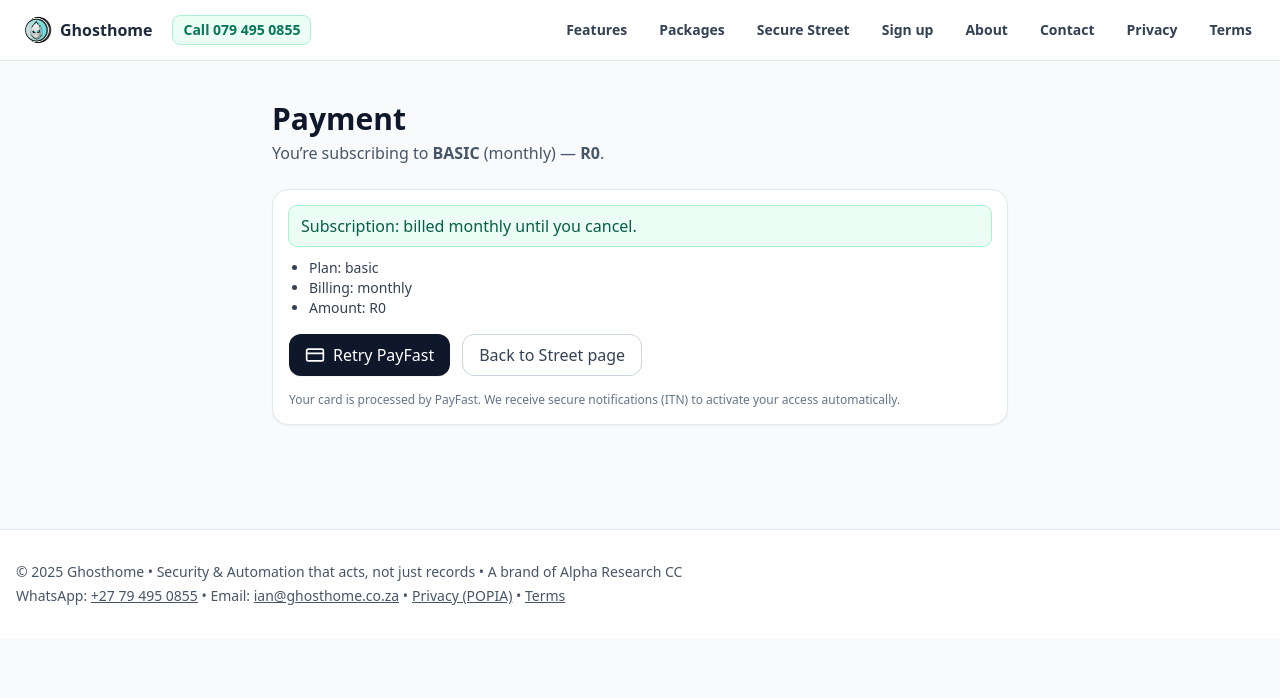
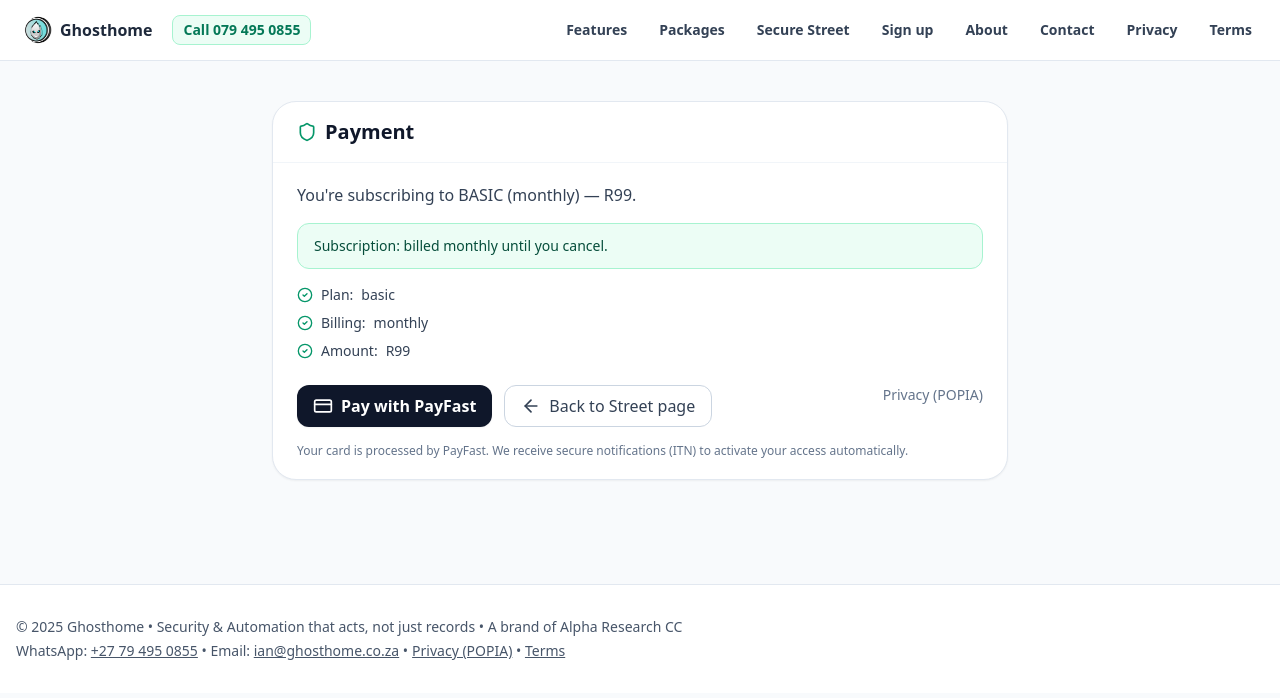
Before and after one commit to Nexzuis/ghosthome-site, a React (Vite) app: page /pay in a window 1280 px wide. Shown: the top 698 px of the page. Built offline with nearby package versions, Linux system fonts and the light colour scheme.

Commit message:
Use /api/pf-init alias; keep form-encoded signature (+) to avoid ad blockers & mismatch

```diff
--- a/src/routes/pay.jsx
+++ b/src/routes/pay.jsx
@@ -1,172 +1,196 @@
 import React, { useMemo, useState } from "react";
-import { Link, useSearchParams } from "react-router-dom";
-import { ShieldCheck, AlertCircle, CreditCard } from "lucide-react";
+import { Link, useLocation, useNavigate } from "react-router-dom";
+import { Shield, CreditCard, ArrowLeft, AlertTriangle, CheckCircle2, Bug } from "lucide-react";
+
+function useQuery() {
+  const { search } = useLocation();
+  return useMemo(() => new URLSearchParams(search), [search]);
+}
 
 export default function Pay() {
-  const [sp] = useSearchParams();
-  const plan = sp.get("plan") || "basic";
-  const billing = sp.get("billing") || "monthly";
-  const amount = Number(sp.get("amount") || 0);
-  const recurring = sp.get("recurring") !== "false"; // default true
+  const q = useQuery();
+  const navigate = useNavigate();
+
+  const plan = q.get("plan") || "basic";            // "basic" | "plus" etc (for future)
+  const billing = q.get("billing") || "monthly";    // "monthly" | "annual"
+  const amount = q.get("amount") || (billing === "annual" ? "1099" : "99");
+
   const [busy, setBusy] = useState(false);
-  const [result, setResult] = useState(null);
   const [error, setError] = useState("");
+  const [diag, setDiag] = useState(null);
 
-  const planTitle = useMemo(() => {
-    if (plan === "standard") return "STANDARD";
-    return "BASIC";
-  }, [plan]);
+  const human = {
+    title: "Payment",
+    blurb: `You're subscribing to ${plan.toUpperCase()} (${billing}) — R${Number(amount) || 0}.`,
+    summaryItems: [
+      { k: "Plan", v: plan },
+      { k: "Billing", v: billing },
+      { k: "Amount", v: `R${Number(amount) || 0}` },
+    ],
+    subText:
+      billing === "monthly"
+        ? "Subscription: billed monthly until you cancel."
+        : "Subscription: billed yearly; renews every 12 months unless you cancel.",
+  };
 
-  const blurb = useMemo(
-    () =>
-      billing === "annual"
-        ? "Subscription: billed annually until you cancel."
-        : "Subscription: billed monthly until you cancel.",
-    [billing]
-  );
-
-  async function start() {
+  const startPayFast = async () => {
     setBusy(true);
     setError("");
-    setResult(null);
+    setDiag(null);
+
     try {
-      const r = await fetch("/api/payfast-init", {
+      const resp = await fetch("/api/payfast-initiate", {
         method: "POST",
         headers: { "Content-Type": "application/json" },
         body: JSON.stringify({
           plan,
           billing,
-          amount,
-          recurring,
+          amount: Number(amount) || 0,
+          // optional overrides:
+          // itemName: "Your product",
+          // itemDescription: "Your description",
         }),
       });
-      const j = await r.json();
-      if (!r.ok || !j.ok) {
-        setError(j?.error || "Server responded 500");
-        setResult(j);
+
+      // Network-level issue
+      if (!resp.ok) {
+        const maybeJson = await safeJson(resp);
+        setError(maybeJson?.error || `Server error HTTP ${resp.status}`);
         setBusy(false);
         return;
       }
-      setResult(j);
+
+      const data = await resp.json();
+      if (!data?.ok) {
+        setError(data?.error || "Could not create a PayFast request");
+        setDiag(data);
         setBusy(false);
+        return;
+      }
+
+      setDiag(data);
+
+      // Build a temporary <form> that posts directly to PayFast
+      const form = document.createElement("form");
+      form.method = "POST";
+      form.action = data.endpoint;
+
+      Object.entries(data.fields).forEach(([name, value]) => {
+        const input = document.createElement("input");
+        input.type = "hidden";
+        input.name = name;
+        input.value = String(value);
+        form.appendChild(input);
+      });
+
+      document.body.appendChild(form);
+      form.submit();
+      // Note: browser navigates to PayFast; ITN will notify our /api/payfast-itn
     } catch (e) {
-      setError("Failed to fetch");
+      setError(e?.message || "Failed to start payment");
       setBusy(false);
     }
-  }
+  };
 
-  function submitToPayFast() {
-    if (!result?.action || !result?.fields) return;
-    const form = document.createElement("form");
-    form.method = "POST";
-    form.action = result.action;
-    Object.entries(result.fields).forEach(([k, v]) => {
-      const input = document.createElement("input");
-      input.type = "hidden";
-      input.name = k;
-      input.value = String(v);
-      form.appendChild(input);
-    });
-    document.body.appendChild(form);
-    form.submit();
-  }
+  const goBack = () => navigate("/street");
 
   return (
     <main className="mx-auto max-w-3xl px-4 py-10">
-      <h1 className="text-3xl font-bold text-slate-900">Payment</h1>
-      <p className="mt-1 text-slate-600">
-        You’re subscribing to <span className="font-semibold">{planTitle}</span> ({billing}) —{" "}
-        <span className="font-semibold">R{amount || 0}</span>.
+      <div className="rounded-3xl border border-slate-200 bg-white shadow-sm">
+        <div className="flex items-center justify-between border-b border-slate-100 px-6 py-4">
+          <div className="flex items-center gap-2">
+            <Shield className="h-5 w-5 text-emerald-600" />
+            <h1 className="text-xl font-bold text-slate-900">{human.title}</h1>
+          </div>
+        </div>
+
+        <div className="px-6 py-5">
+          <p className="text-slate-700">
+            {human.blurb}
           </p>
 
-      <section className="mt-6 rounded-2xl border border-slate-200 bg-white p-4 shadow-sm">
-        <div className="mb-3 rounded-lg bg-emerald-50 px-3 py-2 text-emerald-800 ring-1 ring-emerald-200">
-          {blurb}
+          <div className="mt-4 rounded-xl border border-emerald-200 bg-emerald-50 px-4 py-3 text-sm text-emerald-900">
+            {human.subText}
           </div>
 
-        <ul className="mb-4 list-disc pl-5 text-sm text-slate-700">
-          <li>Plan: {plan}</li>
-          <li>Billing: {billing}</li>
-          <li>Amount: R{amount || 0}</li>
+          <ul className="mt-4 grid gap-2 text-sm text-slate-700">
+            {human.summaryItems.map((it) => (
+              <li key={it.k} className="flex items-center gap-2">
+                <CheckCircle2 className="h-4 w-4 text-emerald-600" />
+                <span className="font-medium">{it.k}:</span>
+                <span>{it.v}</span>
+              </li>
+            ))}
           </ul>
 
           {error && (
-          <div className="mb-3 rounded-lg bg-rose-50 px-3 py-2 text-rose-700 ring-1 ring-rose-200">
-            <div className="flex items-center gap-2 font-semibold">
-              <AlertCircle className="h-4 w-4" />
+            <div className="mt-4 rounded-xl border border-rose-200 bg-rose-50 p-4 text-sm text-rose-800">
+              <div className="mb-1 flex items-center gap-2 font-semibold uppercase tracking-wide">
+                <AlertTriangle className="h-4 w-4" />
                 Server error
               </div>
-            <div className="text-xs mt-1">{error}</div>
-            {result && (
-              <>
-                <button
-                  onClick={() =>
-                    alert(JSON.stringify(result, null, 2))
-                  }
-                  className="mt-2 rounded-md bg-slate-800 px-3 py-1.5 text-xs font-semibold text-white hover:bg-slate-900"
-                >
-                  Run diagnostics
-                </button>
-              </>
+              <pre className="whitespace-pre-wrap break-words">{error}</pre>
+
+              {diag && (
+                <details className="mt-3 rounded-lg border border-slate-200 bg-white p-3">
+                  <summary className="flex cursor-pointer items-center gap-2 text-slate-800">
+                    <Bug className="h-4 w-4" />
+                    Diagnostics
+                  </summary>
+                  <div className="mt-2 overflow-auto text-xs">
+                    <pre className="whitespace-pre-wrap break-words">
+                      {JSON.stringify(diag, null, 2)}
+                    </pre>
+                  </div>
+                </details>
               )}
             </div>
           )}
 
-        {/* Sandbox debug panel */}
-        {result?.debug_signature_base && (
-          <div className="mb-3 rounded-lg bg-amber-50 px-3 py-2 text-amber-800 ring-1 ring-amber-200">
-            <div className="font-semibold">Sandbox debug: signature base &amp; fields</div>
-            <div className="mt-1 text-[11px]">
-              <div className="rounded bg-white p-2 ring-1 ring-amber-200">
-                <div className="font-mono whitespace-pre overflow-x-auto">
-                  <strong>Signature base:</strong>
-                  <br />
-                  {result.debug_signature_base}
-                </div>
-              </div>
-              <div className="mt-2 rounded bg-white p-2 ring-1 ring-amber-200">
-                <div className="font-mono whitespace-pre overflow-x-auto">
-                  <strong>Fields:</strong>
-                  <br />
-                  {JSON.stringify(result.fields, null, 2)}
-                </div>
-              </div>
-            </div>
-          </div>
-        )}
-
-        <div className="mt-4 flex flex-wrap gap-3">
-          {!result ? (
+          <div className="mt-6 flex flex-wrap gap-3">
             <button
-              onClick={start}
+              onClick={startPayFast}
               disabled={busy}
-              className="inline-flex items-center gap-2 rounded-xl bg-slate-900 px-4 py-2 text-white shadow-sm hover:bg-black disabled:opacity-60"
+              className="inline-flex items-center gap-2 rounded-xl bg-slate-900 px-4 py-2 font-semibold text-white shadow-sm hover:bg-slate-800 disabled:opacity-50"
             >
               <CreditCard className="h-5 w-5" />
-              {busy ? "Preparing…" : "Retry PayFast"}
+              {busy ? "Connecting…" : "Pay with PayFast"}
             </button>
-          ) : (
+
             <button
-              onClick={submitToPayFast}
-              className="inline-flex items-center gap-2 rounded-xl bg-emerald-600 px-4 py-2 text-white shadow-sm hover:bg-emerald-700"
+              onClick={goBack}
+              className="inline-flex items-center gap-2 rounded-xl border border-slate-300 bg-white px-4 py-2 text-slate-700 hover:bg-slate-50"
             >
-              <ShieldCheck className="h-5 w-5" />
-              Pay with PayFast
+              <ArrowLeft className="h-5 w-5" />
+              Back to Street page
             </button>
-          )}
 
             <Link
-            to="/street"
-            className="inline-flex items-center gap-2 rounded-xl border border-slate-300 bg-white px-4 py-2 text-slate-700 hover:bg-slate-50"
+              to="/privacy"
+              className="ml-auto text-sm text-slate-500 underline-offset-2 hover:underline"
             >
-            Back to Street page
+              Privacy (POPIA)
             </Link>
           </div>
 
           <p className="mt-4 text-xs text-slate-500">
             Your card is processed by PayFast. We receive secure notifications (ITN) to activate your access automatically.
           </p>
-      </section>
+        </div>
+      </div>
     </main>
   );
 }
+
+async function safeJson(resp) {
+  try {
+    return await resp.json();
+  } catch {
+    try {
+      const t = await resp.text();
+      return { error: t || `HTTP ${resp.status}` };
+    } catch {
+      return null;
+    }
+  }
+}
```
Also changed, not shown: api/payfast-itn.js (+112 -109 lines). Lines whose indentation alone changed are shown as unchanged.
